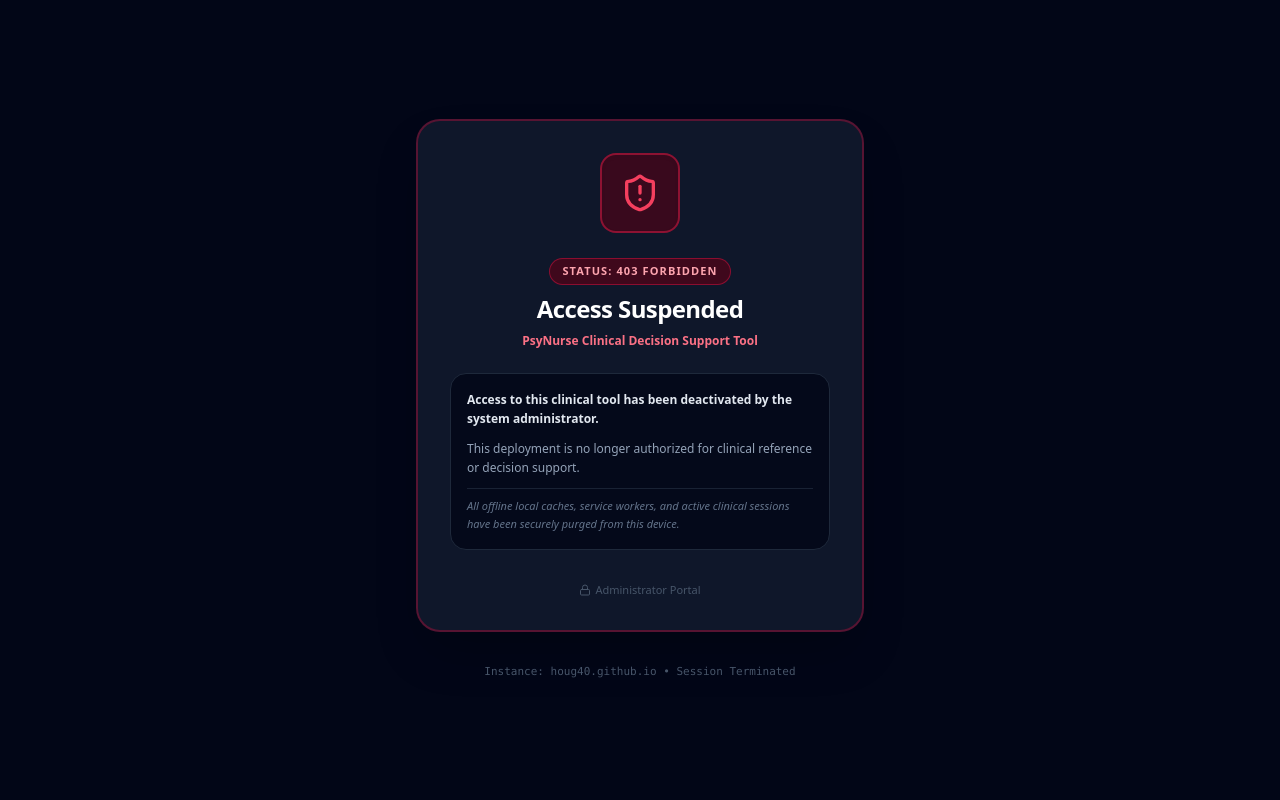
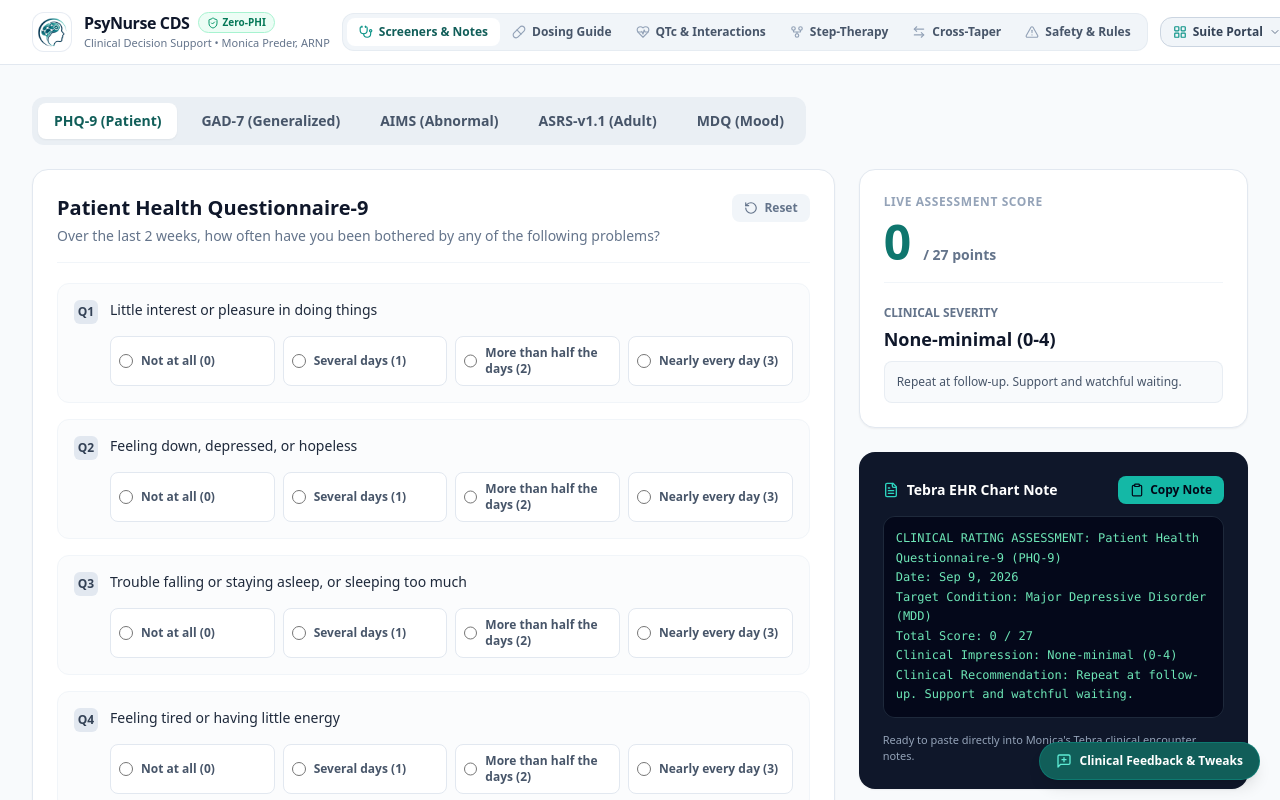
Before and after one commit to Houg40/psynurse-cds-tool, a React (Vite) app: page / in a window 1280 px wide. Shown: the top 800 px of the page. Built offline with nearby package versions, Linux system fonts and the light colour scheme.

Commit message:
feat: reinstate clinical CDS tool access

```diff
--- a/src/App.jsx
+++ b/src/App.jsx
@@ -7,21 +7,9 @@ import CrossTaperCalculator from './components/CrossTaperCalculator';
 import SafetyGuide from './components/SafetyGuide';
 import InteractionChecker from './components/InteractionChecker';
 import FeedbackModal from './components/FeedbackModal';
-import AccessLockout from './components/AccessLockout';
 
 export default function App() {
-  const [isUnlocked, setIsUnlocked] = useState(() => {
-    try {
-      return sessionStorage.getItem('psynurse_admin_auth') === 'true';
-    } catch {
-      return false;
-    }
-  });
   const [activeTab, setActiveTab] = useState('screeners');
-
-  if (!isUnlocked) {
-    return <AccessLockout onAdminUnlock={() => setIsUnlocked(true)} />;
-  }
 
   return (
     <div className="min-h-screen bg-slate-50 flex flex-col justify-between">
--- a/src/components/AccessLockout.jsx
+++ /dev/null
@@ -1,132 +0,0 @@
-import React, { useState, useEffect } from 'react';
-import { ShieldAlert, Lock, KeyRound } from 'lucide-react';
-
-export default function AccessLockout({ onAdminUnlock }) {
-  const [showAdminPrompt, setShowAdminPrompt] = useState(false);
-  const [passcode, setPasscode] = useState('');
-  const [error, setError] = useState(false);
-
-  useEffect(() => {
-    if ('serviceWorker' in navigator) {
-      navigator.serviceWorker.getRegistrations().then((registrations) => {
-        for (const registration of registrations) {
-          registration.unregister();
-        }
-      });
-    }
-
-    if ('caches' in window) {
-      caches.keys().then((names) => {
-        for (const name of names) {
-          caches.delete(name);
-        }
-      });
-    }
-
-    try {
-      localStorage.clear();
-      sessionStorage.removeItem('psynurse_admin_auth');
-    } catch (e) {
-      // ignore
-    }
-  }, []);
-
-  const handleUnlock = (e) => {
-    e.preventDefault();
-    if (passcode === 'Houg40Admin' || passcode === '4040' || passcode === 'admin') {
-      sessionStorage.setItem('psynurse_admin_auth', 'true');
-      onAdminUnlock();
-    } else {
-      setError(true);
-      setPasscode('');
-    }
-  };
-
-  return (
-    <div className="min-h-screen bg-slate-950 text-slate-100 flex flex-col items-center justify-center p-6 selection:bg-rose-500 selection:text-white">
-      <div className="max-w-md w-full bg-slate-900 border-2 border-rose-900/60 rounded-3xl p-8 shadow-2xl space-y-6 text-center">
-
-        <div className="mx-auto w-20 h-20 rounded-2xl bg-rose-950/70 border-2 border-rose-600/50 flex items-center justify-center shadow-inner">
-          <ShieldAlert className="w-10 h-10 text-rose-500" />
-        </div>
-
-        <div className="space-y-2">
-          <div className="inline-block px-3 py-1 bg-rose-950/80 border border-rose-700/60 rounded-full text-[11px] font-black tracking-widest text-rose-300 uppercase">
-            Status: 403 Forbidden
-          </div>
-          <h1 className="text-2xl font-black tracking-tight text-white">
-            Access Suspended
-          </h1>
-          <p className="text-xs font-semibold text-rose-400">
-            PsyNurse Clinical Decision Support Tool
-          </p>
-        </div>
-
-        <div className="p-4 bg-slate-950/80 border border-slate-800 rounded-2xl text-xs text-slate-400 space-y-2.5 text-left leading-relaxed">
-          <p className="font-semibold text-slate-200">
-            Access to this clinical tool has been deactivated by the system administrator.
-          </p>
-          <p>
-            This deployment is no longer authorized for clinical reference or decision support.
-          </p>
-          <p className="text-[11px] text-slate-500 border-t border-slate-800/80 pt-2 italic">
-            All offline local caches, service workers, and active clinical sessions have been securely purged from this device.
-          </p>
-        </div>
-
-        <div className="pt-2">
-          {!showAdminPrompt ? (
-            <button
-              onClick={() => setShowAdminPrompt(true)}
-              className="text-[11px] text-slate-600 hover:text-slate-400 transition-colors flex items-center justify-center gap-1 mx-auto"
-            >
-              <Lock className="w-3 h-3" />
-              <span>Administrator Portal</span>
-            </button>
-          ) : (
-            <form onSubmit={handleUnlock} className="space-y-3 pt-2">
-              <div className="relative">
-                <input
-                  type="password"
-                  value={passcode}
-                  onChange={(e) => { setPasscode(e.target.value); setError(false); }}
-                  placeholder="Enter Admin Passcode"
-                  autoFocus
-                  className="w-full bg-slate-950 border border-slate-700 rounded-xl px-4 py-2.5 text-xs text-white placeholder-slate-500 focus:outline-none focus:border-rose-500 transition-all text-center tracking-widest"
-                />
-              </div>
-
-              {error && (
-                <p className="text-[11px] text-rose-500 font-bold">
-                  Invalid passcode. Access denied.
-                </p>
-              )}
-
-              <div className="flex gap-2">
-                <button
-                  type="button"
-                  onClick={() => { setShowAdminPrompt(false); setError(false); }}
-                  className="flex-1 py-2 bg-slate-800 hover:bg-slate-700 text-slate-300 text-xs font-bold rounded-xl transition-all"
-                >
-                  Cancel
-                </button>
-                <button
-                  type="submit"
-                  className="flex-1 py-2 bg-rose-600 hover:bg-rose-500 text-white text-xs font-black rounded-xl transition-all shadow-md flex items-center justify-center gap-1"
-                >
-                  <KeyRound className="w-3.5 h-3.5" />
-                  <span>Unlock</span>
-                </button>
-              </div>
-            </form>
-          )}
-        </div>
-
-      </div>
-
-      <div className="mt-8 text-[11px] text-slate-600 font-mono">
-        Instance: houg40.github.io • Session Terminated
-      </div>
-    </div>
-  );
-}
```
